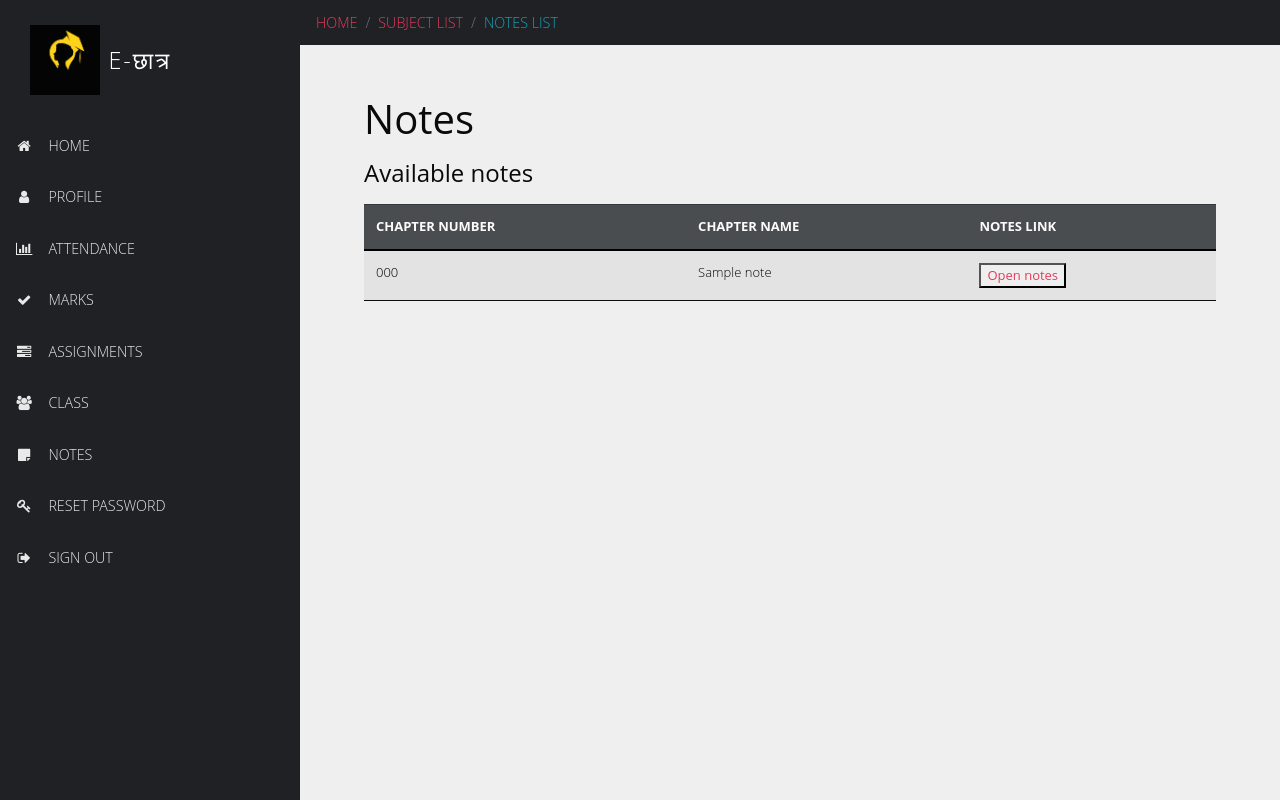
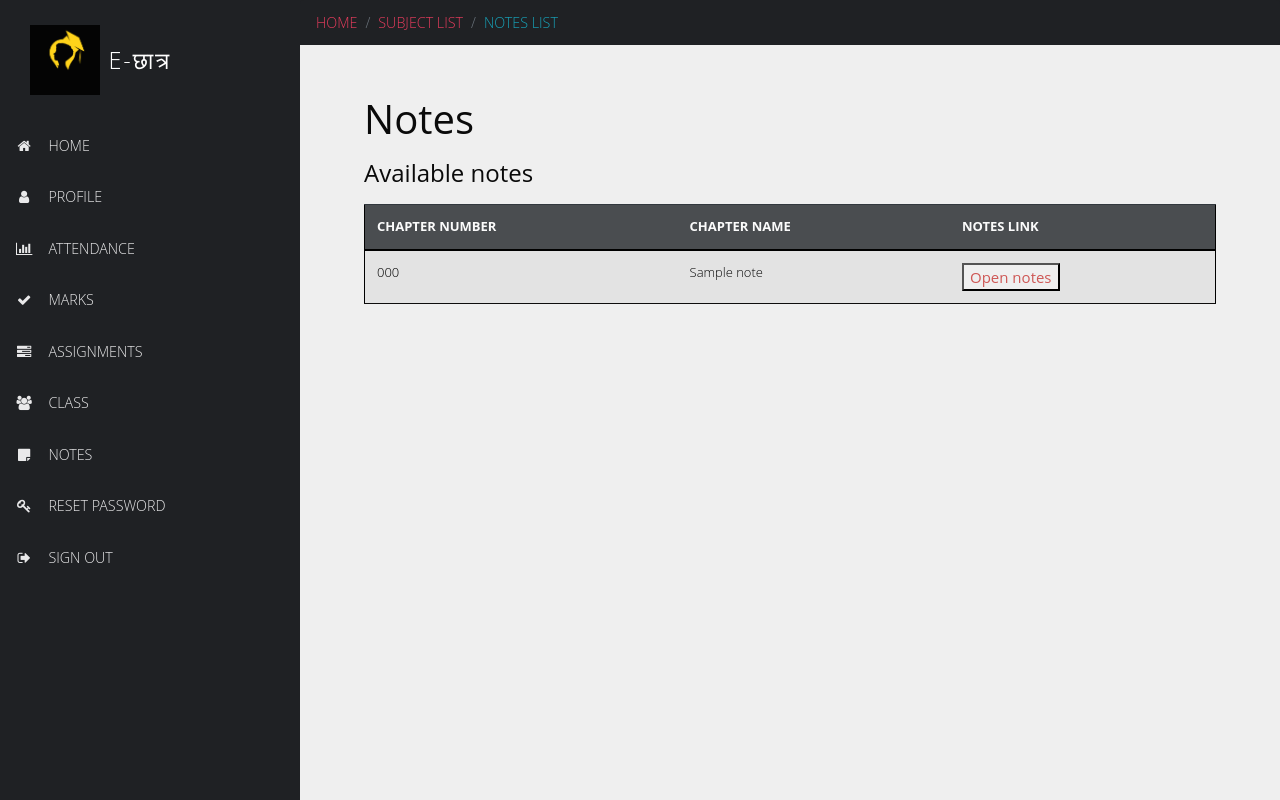
Before and after one commit to swasthikcnayak/team-sankalp-scl-maxo, a Django app: page /academics/notes/1 in a window 1280 px wide. Run offline with Django 3.2, Linux system fonts and the light colour scheme; a user stored in the database is signed in; tables that the repository leaves empty hold one stand-in row (values such as "Sample post"); some libraries are stand-ins or nearby versions.

Commit message:
color for table

```diff
--- a/djangoProject/djangoProject/forms.py
+++ b/djangoProject/djangoProject/forms.py
@@ -5,17 +5,9 @@ ROLE_CHOICES = [
     ('THR', 'TEACHER'),
 ]
 
+
 class IssueForm(forms.Form):
-    id = forms.CharField(max_length=50, label='Registration number/ employee id')
-    email = forms.EmailField(label='Enter Email address')
+    id = forms.CharField(max_length=50, label='Registration number/ employee id',widget=forms.TextInput(attrs={'placeholder': 'Reg Number/Employee Id'}))
+    email = forms.EmailField(label='Enter Email address',widget=forms.EmailInput(attrs={'placeholder': 'Enter Email address'}))
     role = forms.ChoiceField(choices=ROLE_CHOICES, label='Select your role')
-    description = forms.CharField(widget=forms.Textarea(attrs={"rows": 10, "cols": 40}))
-
-    class Meta:
-        widgets = {
-            'id': forms.TextInput(attrs={'placeholder': 'Reg Number/Employee Id'}),
-            'email': forms.EmailInput(attrs={'placeholder': 'Enter Email address'}),
-        }
-
-    def __init__(self, *args, **kwargs):
-        super(IssueForm, self).__init__(*args, **kwargs)
+    description = forms.CharField(widget=forms.Textarea(attrs={"rows": 10, "cols": 40,"placeholder":"Explain your issue, so that it is easy for us to help you"}))
--- a/djangoProject/static/attendance/main.css
+++ b/djangoProject/static/attendance/main.css
@@ -10,15 +10,10 @@ body {
   margin: 50px auto;
 }
 
-table {
-  width: 100%;
-  border-collapse: collapse;
-}
+
 
 thead {
   text-transform: uppercase;
-  font-family: "Amatic SC", sans-serif;
-  border-bottom: 1px solid #242323;
 }
 
 thead th {
@@ -28,19 +23,21 @@ thead th {
 
 tr {
   -webkit-transition: opacity 0.5s ease;
-  transition: opacity 0.5s ease;
-}
-
-tr.hide {
-  opacity: 0;
-  height: 0;
+  transition: opacity 0.2s ease;
+  border: 1px solid black;
 }
 
 td {
   padding: 6px;
   border-bottom: 1px solid #0e0d0d;
 }
+tr a{
+  color: #ce5856;
+  font-size: 15px;
+}
 
 tr:hover td {
-  background: #e6e6e6;
+  background: #d9ca25;
 }
+
+/*#acb08d*/
```
